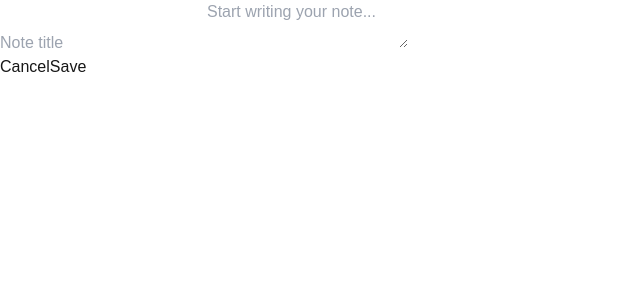
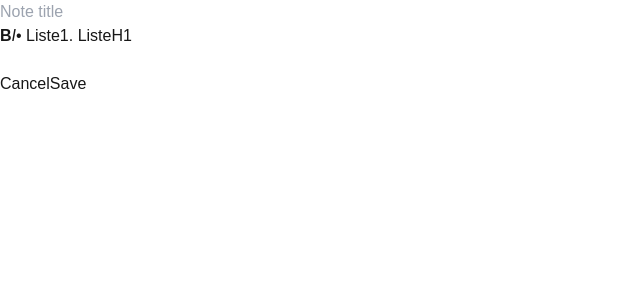
Before and after one commit to dharFr/notes-app, a Next.js app: page /notes/new in a window 1280 px wide. Shown: the top 300 px of the page, without its empty margins (0-640 px from the left). Built offline with nearby package versions, Linux system fonts and the light colour scheme.

Commit message:
Add basic support for ContentEditable notes

```diff
--- a/src/components/NoteEditor.tsx
+++ b/src/components/NoteEditor.tsx
@@ -1,7 +1,7 @@
 'use client';
 
 import { Note } from '@/types/Note';
-import { useState } from 'react';
+import { useState, useRef } from 'react';
 import { storage } from '@/lib/storage';
 import { useRouter } from 'next/navigation';
 
@@ -12,6 +12,7 @@ interface NoteEditorProps {
 
 export default function NoteEditor({ initialNote, isNew = false }: NoteEditorProps) {
   const router = useRouter();
+  const editorRef = useRef<HTMLDivElement>(null);
   const [note, setNote] = useState<Partial<Note>>(
     initialNote || {
       title: '',
@@ -35,6 +36,57 @@ export default function NoteEditor({ initialNote, isNew = false }: NoteEditorPro
     router.push('/');
   };
 
+  const handleFormat = (format: string, value?: string) => {
+    const selection = window.getSelection();
+    if (!selection || !editorRef.current) return;
+
+    // Sauvegarder la sélection
+    const range = selection.getRangeAt(0);
+
+    switch (format) {
+      case 'bold':
+      case 'italic': {
+        const element = document.createElement(format === 'bold' ? 'strong' : 'em');
+        if (range.toString().length > 0) {
+          element.textContent = range.toString();
+          range.deleteContents();
+          range.insertNode(element);
+        }
+        break;
+      }
+      case 'list': {
+        const list = document.createElement(value === 'ordered' ? 'ol' : 'ul');
+        const item = document.createElement('li');
+
+        if (range.toString().length > 0) {
+          item.textContent = range.toString();
+          list.appendChild(item);
+          range.deleteContents();
+          range.insertNode(list);
+        } else {
+          item.textContent = ' ';
+          list.appendChild(item);
+          range.insertNode(list);
+        }
+        break;
+      }
+      case 'heading': {
+        const heading = document.createElement(`h${value}`);
+        if (range.toString().length > 0) {
+          heading.textContent = range.toString();
+          range.deleteContents();
+          range.insertNode(heading);
+        }
+        break;
+      }
+    }
+
+    // Mettre à jour le contenu dans l'état
+    if (editorRef.current) {
+      setNote(prev => ({ ...prev, content: editorRef.current.innerHTML }));
+    }
+  };
+
   return (
     <div className={`space-y-4 ${isNew ? 'bg-gray-50 dark:bg-gray-900' : ''}`}>
       <input
@@ -44,12 +96,49 @@ export default function NoteEditor({ initialNote, isNew = false }: NoteEditorPro
         placeholder="Note title"
         className="w-full p-2 text-xl font-bold bg-transparent border-b focus:outline-none focus:border-foreground"
       />
-      <textarea
-        value={note.content}
-        onChange={(e) => setNote({ ...note, content: e.target.value })}
+
+      <div className="flex gap-2 p-2 border-b">
+        <button
+          onClick={() => handleFormat('bold')}
+          className="p-2 hover:bg-gray-100 rounded"
+        >
+          <strong>B</strong>
+        </button>
+        <button
+          onClick={() => handleFormat('italic')}
+          className="p-2 hover:bg-gray-100 rounded"
+        >
+          <em>I</em>
+        </button>
+        <button
+          onClick={() => handleFormat('list', 'unordered')}
+          className="p-2 hover:bg-gray-100 rounded"
+        >
+          • Liste
+        </button>
+        <button
+          onClick={() => handleFormat('list', 'ordered')}
+          className="p-2 hover:bg-gray-100 rounded"
+        >
+          1. Liste
+        </button>
+        <button
+          onClick={() => handleFormat('heading', '1')}
+          className="p-2 hover:bg-gray-100 rounded"
+        >
+          H1
+        </button>
+      </div>
+
+      <div
+        ref={editorRef}
+        contentEditable
+        className="w-full h-[60vh] p-2 bg-transparent focus:outline-none"
+        onInput={(e) => setNote({ ...note, content: e.currentTarget.innerHTML })}
+        dangerouslySetInnerHTML={{ __html: note.content }}
         placeholder="Start writing your note..."
-        className="w-full h-[60vh] p-2 bg-transparent focus:outline-none resize-none"
       />
+
       <div className="flex justify-end gap-2">
         <button
           onClick={() => router.back()}
```
